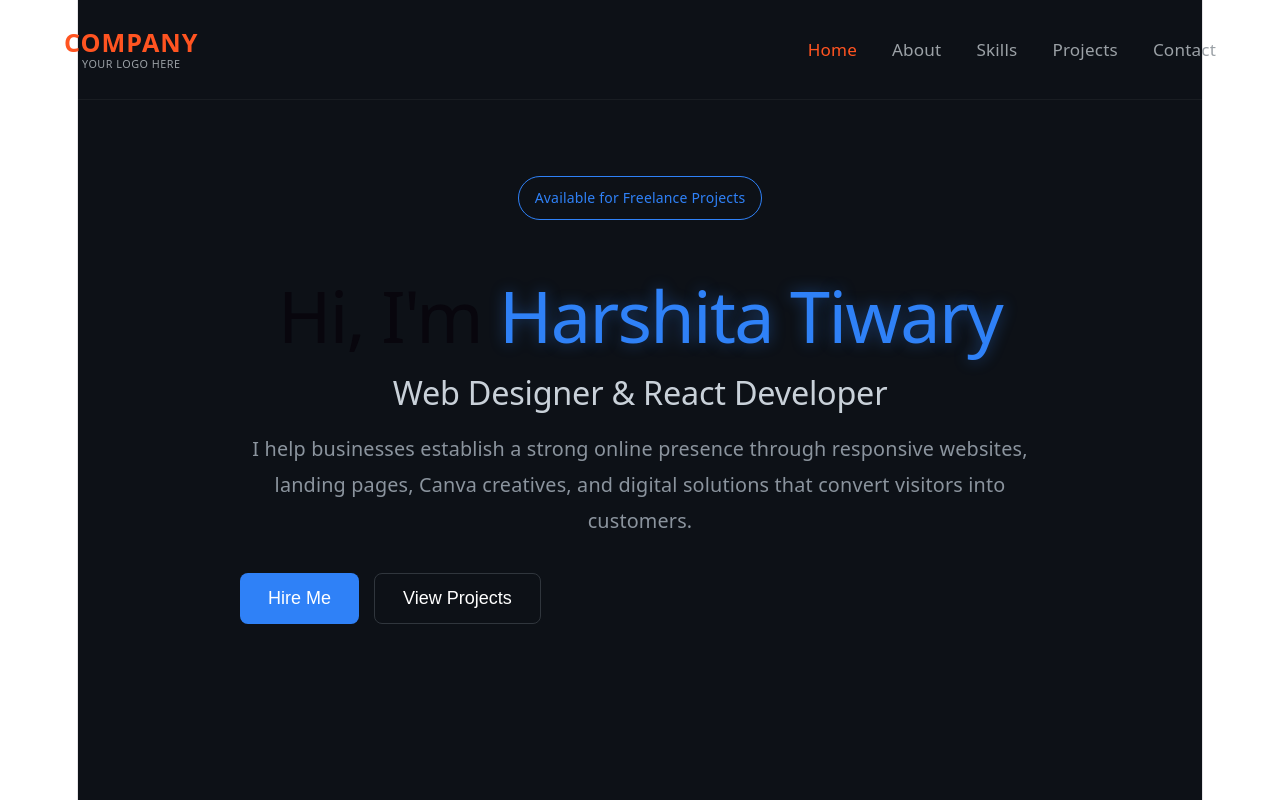
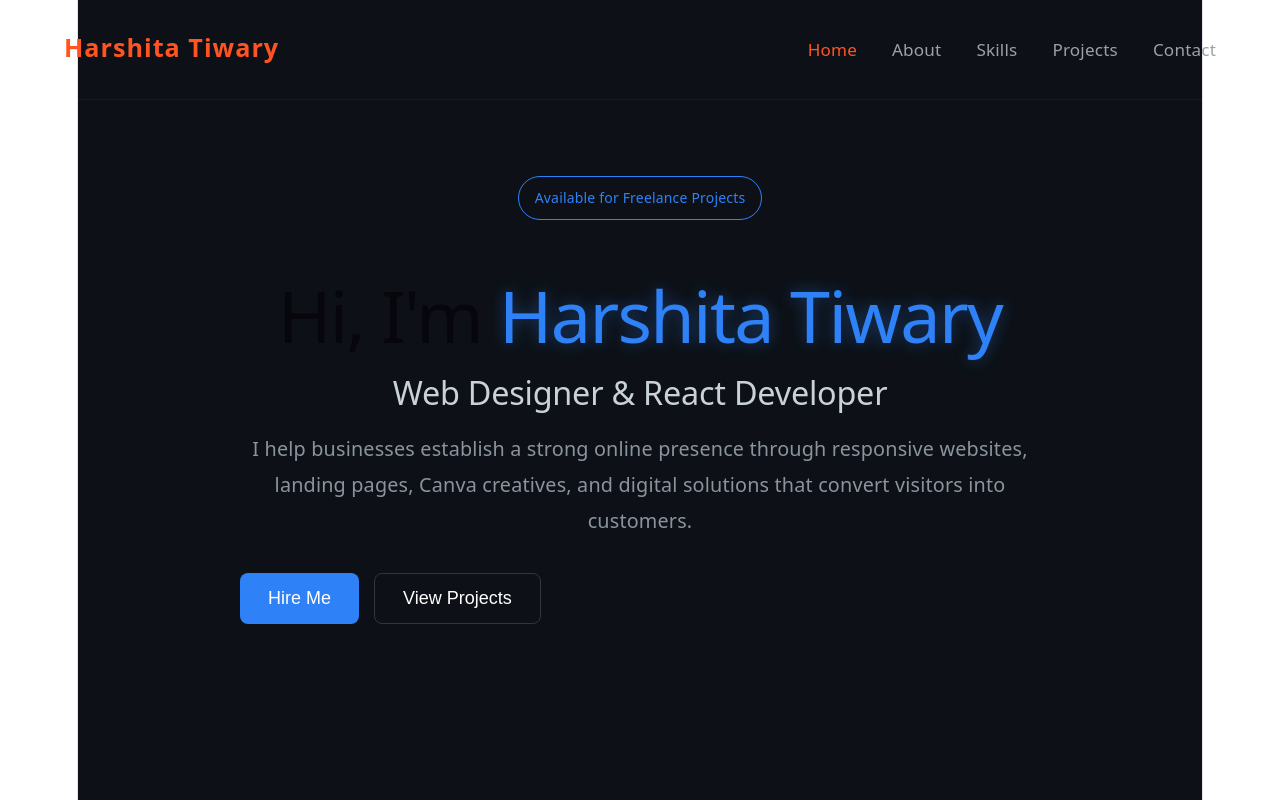
Before and after one commit to Harshita1375/Harshita-Tiwary, a React app: page / in a window 1280 px wide. Shown: the top 800 px of the page. Built offline with nearby package versions, Linux system fonts and the light colour scheme; the HTML template or start-up script is replaced by a standard one.

Commit message:
Navbar-Update

```diff
--- a/src/components/Navbar.tsx
+++ b/src/components/Navbar.tsx
@@ -27,8 +27,8 @@ const Navbar: React.FC = () => {
   return (
     <nav className="navbar">
       <div className="nav-logo">
-        COMPANY
-        <span className="logo-sub">YOUR LOGO HERE</span>
+        Harshita Tiwary
+        <span className="logo-sub"></span>
       </div>
 
       {/* Desktop Menu */}
```
